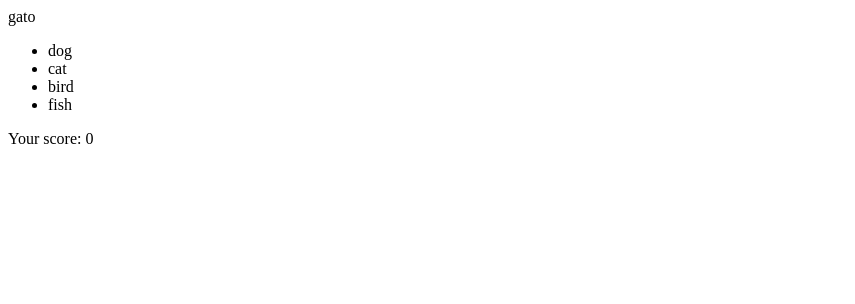
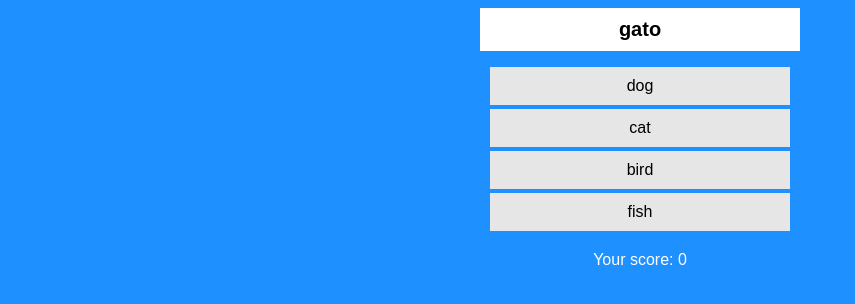
Before and after one commit to jmeyer431/Zenva_Learning, a plain HTML site: page JS Mini Projects Course/index.html in a window 1280 px wide. Shown: the whole page, without its empty margins (0-855 px from the left). Drawn offline with Linux system fonts and the light colour scheme.

Commit message:
JS MiniProject-Lesson 22 Styling the App

```diff
--- a/JS Mini Projects Course/index.html
+++ b/JS Mini Projects Course/index.html
@@ -1,10 +1,14 @@
 <!DOCTYPE html>
 <html lang="en-US">
     <head>
-
+        <meta charset="utf-8">
+        <title>Learn JS at Zenva</title>
+        <meta name="viewport" content="width=device-width, initial-scale=1">
+        <link rel="stylesheet" href="style.css">
     </head>
 
     <body>
+        <div id="wrapper">
             <div id="title">
             </div>
 
@@ -27,6 +31,7 @@
 
             <div id="score">
             </div>
+        </div>
 
         <script src="script.js"></script>
     </body>
--- /dev/null
+++ b/JS Mini Projects Course/style.css
@@ -0,0 +1,48 @@
+body{
+    background-color: #1E90FF;
+    font-family: Arial, Helvetica, sans-serif;
+    text-align: center;
+}
+
+#wrapper{
+    width: 100%;
+    display: flex;
+    flex-direction: column;
+    align-items: center;
+}
+
+#wrapper div, #wrapper ul{
+    width: 50%;
+    max-width: 300px;
+}
+
+ul{
+    padding: 0px;
+}
+
+#title{
+    font-size: 20px;
+    font-weight: bold;
+    background: white;
+    padding: 10px;
+}
+
+.alternative{
+    list-style-type: none;
+    margin-bottom: 4px;
+    padding: 10px;
+    background: #E6E6E6;
+}
+
+.alternative:hover{
+    cursor: pointer;
+    opacity: 0.8;
+}
+
+#result{
+    font-weight: bold;
+}
+
+#score, #result{
+    color: white;
+}
```
Lines whose indentation alone changed are shown as unchanged.
